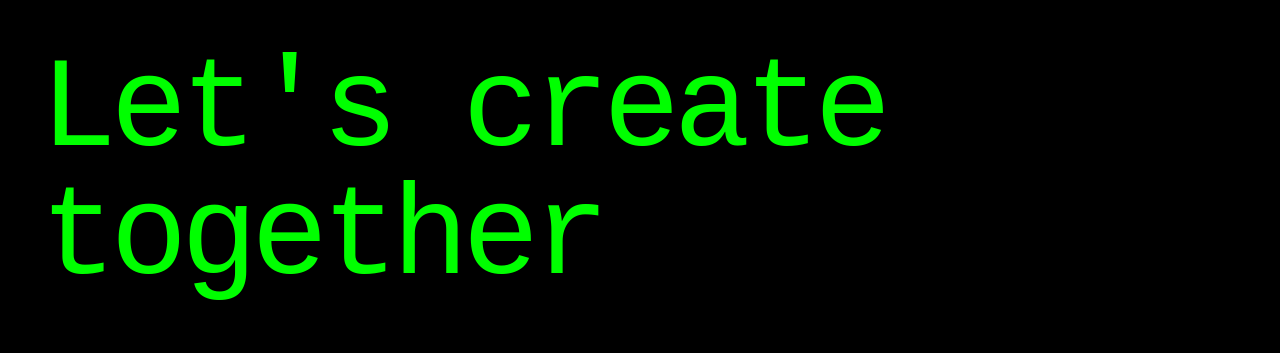
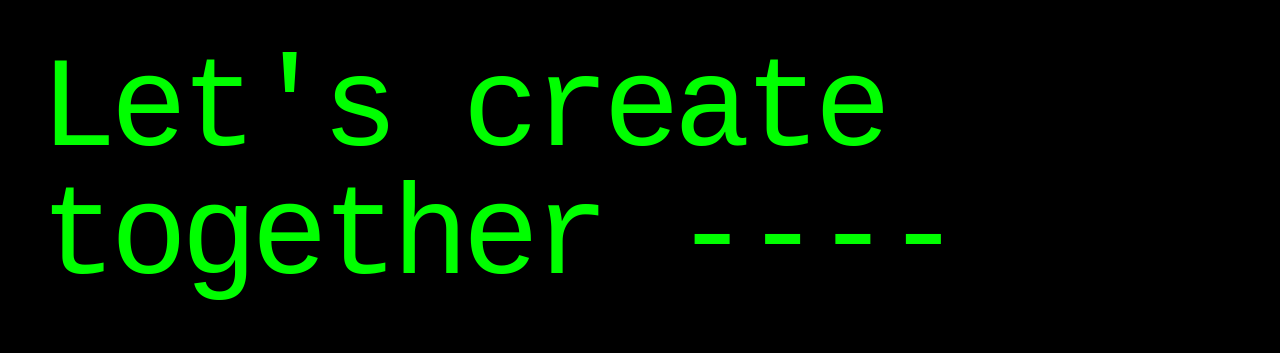
Before and after one commit to Devnielote/web-portfolio, a React (Vite) app: page / in a window 1280 px wide. Shown: the part 999-1352 px from the top of the page. Built offline with nearby package versions, Linux system fonts and the light colour scheme.

Commit message:
feat: import and implement motion effects to UI elements

```diff
--- a/src/components/Footer.tsx
+++ b/src/components/Footer.tsx
@@ -1,9 +1,10 @@
 import React from "react";
 import { Link } from "react-router-dom";
+import { motion } from "framer-motion";
 
 export default function Footer () {
   return (
-    <footer>
+    <footer className="">
       <div className="footer_navigation hidden md:text-xl md:block md:px-3 md:pt-2 md:mt-2 md:pl-10 lg:flex lg:w-2/3 lg:justify-evenly lg:items-center">
         <div className="reach_me flex flex-col text-left">
           <span>/CONTACT ME</span>
@@ -14,21 +15,29 @@ export default function Footer () {
         <div className="socials flex flex-col text-left mt-4 lg:ml-20">
           <div className="footer_links flex-col mt-4">
             <span>/NAVIGATE TO</span>
-            <Link to="/home" className="flex mt-2">Home</Link>
+            <Link to="/" className="flex mt-2">Home</Link>
             <Link to="/projects" className="flex">Selected projects</Link>
-            <Link to="/home" className="flex">About</Link>
+            <Link to="/" className="flex">About</Link>
           </div>
         </div>
         <div className="flex flex-col mt-4 text-left lg:ml-20">
           <span>/STALK ME</span>
           <Link className="flex w-auto mt-2" to="https://www.linkedin.com/in/danielflorescardona/">Linkedin</Link>
           <Link className="flex" to="https://github.com/Devnielote">Github</Link>
-          <Link className="flex" to="/home">Resume</Link>
+          <Link className="flex" to="/">Resume</Link>
         </div>
       </div>
       <div className="hidden md:block md:mt-10 md:pl-10">
-        <Link to="/home" className="text-left">
-          <h1 className="text-7xl tracking-tighter lg:text-9xl">Let's create together<img src="" alt=""/></h1>
+        <Link to="/" className="text-left">
+          <motion.h1
+            initial={{opacity: 0, y: 50}}
+            whileInView={{ opacity: 1, y:0 }}
+            transition={{ duration: 0.8, ease:'easeOut'}}
+            viewport={{once:false}}
+            className="text-7xl tracking-tighter lg:text-9xl"
+          >
+            Let's create together ----
+          </motion.h1>
         </Link>
       </div>
       <div className="footer_mobile flex justify-between p-2 text-sm text-[var(--dark-green)] md:p-5 md:mt-10">
```
